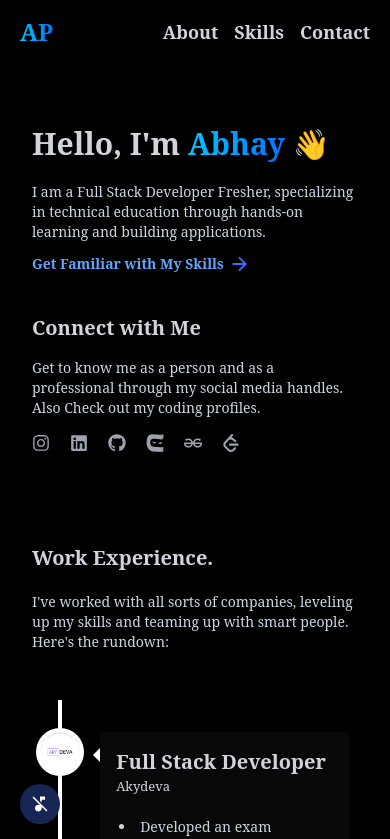
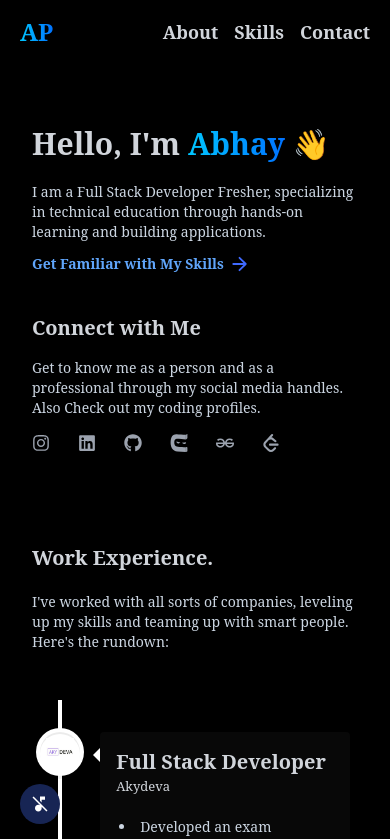
Before and after one commit to abhi-412/Portfolio, a React (Create React App) app: page /about in a window 390 px wide. Shown: the top 839 px of the page. Built offline with nearby package versions, Linux system fonts and the light colour scheme; no server answers.

Commit message:
vercel.json

```diff
--- a/src/Pages/About.jsx
+++ b/src/Pages/About.jsx
@@ -108,7 +108,7 @@ const Contact = [
                     </p>
                 </div>
 
-                    <div className='flex flex-row justify-start my-3 items-center md:gap-10 gap-5'>
+                    <div className='flex flex-row justify-start my-3 items-center md:gap-10 gap-7'>
                     {Contact.map((social,i)=>{
                         return <Link key={i} target="_blank" to={social.link}><social.icon
                         className='md:text-3xl text-lg text-gray-400 hover:text-white hover:scale-105 cursor-pointer'
```
Also changed, not shown: vercel.json (added).
